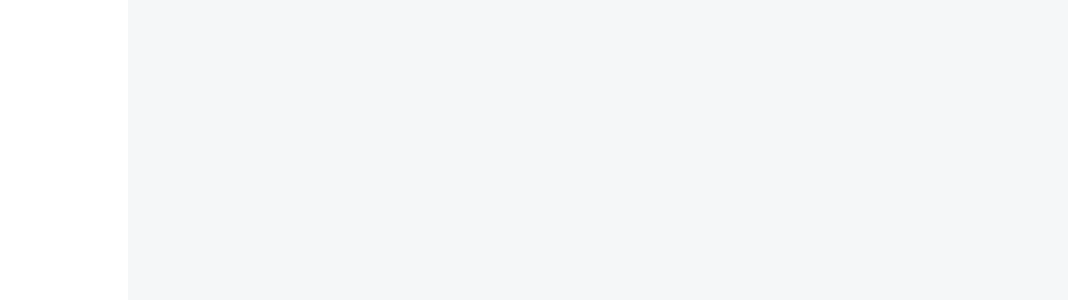
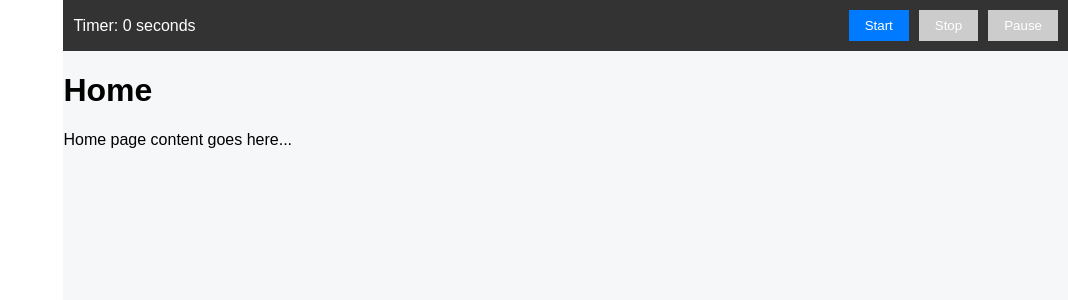
Before and after one commit to adam-marey/StackOverWhelmed, a React (Vite) app: page / in a window 1280 px wide. Shown: the top 300 px of the page, without its empty margins (212-1280 px from the left). Built offline with nearby package versions, Linux system fonts and the light colour scheme.

Commit message:
changed layout - added a times and navbar

```diff
--- a/src/App.jsx
+++ b/src/App.jsx
@@ -1,10 +1,13 @@
 import React from 'react';
 import SideMenu from './components/SideMenu';
+import Navbar from './components/Navbar';
+import Home from './components/Home';
 
 const App = () => {
   return (
     <div className="app-container">
       <SideMenu />
+      <Home />
     </div>
   );
 };
--- /dev/null
+++ b/src/components/Home.jsx
@@ -0,0 +1,14 @@
+import React from 'react';
+import Navbar from './Navbar';
+
+const Home = () => {
+  return (
+    <div className="home">
+      <Navbar />
+      <h1>Home</h1>
+      <p>Home page content goes here...</p>
+    </div>
+  );
+};
+
+export default Home;
--- /dev/null
+++ b/src/components/Navbar.css
@@ -0,0 +1,26 @@
+.navbar {
+  background-color: #333;
+  color: white;
+  display: flex;
+  justify-content: space-between;
+  padding: 10px;
+  align-items: center;
+}
+
+.navbar button {
+  background-color: #007bff;
+  color: white;
+  border: none;
+  padding: 8px 16px;
+  margin-left: 10px;
+  cursor: pointer;
+}
+
+.navbar button:disabled {
+  background-color: #ccc;
+  cursor: not-allowed;
+}
+
+.navbar button:hover {
+  background-color: #0056b3;
+}
--- /dev/null
+++ b/src/components/Navbar.jsx
@@ -0,0 +1,61 @@
+import React, { useState, useEffect } from 'react';
+import './Navbar.css'; // Import your CSS here
+
+const Navbar = () => {
+  const [timerRunning, setTimerRunning] = useState(false);
+  const [timerPaused, setTimerPaused] = useState(false);
+  const [seconds, setSeconds] = useState(0);
+
+  useEffect(
+    () => {
+      let interval;
+
+      if (timerRunning && !timerPaused) {
+        interval = setInterval(() => {
+          setSeconds(prevSeconds => prevSeconds + 1);
+        }, 1000);
+      } else if (!timerRunning && timerPaused) {
+        clearInterval(interval);
+      }
+
+      return () => clearInterval(interval);
+    },
+    [timerRunning, timerPaused]
+  );
+
+  const handleStart = () => {
+    setTimerRunning(true);
+    setTimerPaused(false);
+  };
+
+  const handleStop = () => {
+    setTimerRunning(false);
+    setTimerPaused(false);
+    setSeconds(0);
+  };
+
+  const handlePause = () => {
+    setTimerPaused(true);
+  };
+
+  return (
+    <nav className="navbar">
+      <div>
+        Timer: {seconds} seconds
+      </div>
+      <div>
+        <button onClick={handleStart} disabled={timerRunning}>
+          Start
+        </button>
+        <button onClick={handleStop} disabled={!timerRunning}>
+          Stop
+        </button>
+        <button onClick={handlePause} disabled={!timerRunning || timerPaused}>
+          Pause
+        </button>
+      </div>
+    </nav>
+  );
+};
+
+export default Navbar;
--- a/src/components/SideMenu.css
+++ b/src/components/SideMenu.css
@@ -1,6 +1,33 @@
 .side-menu {
-  color: red;
+  color: #fff;
   width: 300px;
   padding: 20px;
-  background-color: #fff;
 }
+.logo {
+  display: flex;
+  color: #80b3ff;
+  font-size: 2.5rem;
+  margin-bottom: 20px;
+}
+h2 {
+  font-size: 1.5rem;
+  margin-bottom: 20px;
+  color: #80b3ff;
+}
+
+ul {
+  list-style: none;
+  padding: 0;
+}
+
+li {
+  cursor: pointer;
+  font-size: 1.2rem;
+  padding: 10px 0;
+  transition: background-color 0.3s ease-in-out;
+  color: #73777b;
+}
+
+li:hover {
+  color: #80b3ff;
+}
--- a/src/index.css
+++ b/src/index.css
@@ -8,5 +8,10 @@ body {
   display: flex;
   height: 100vh;
   align-items: center;
+}
+.home {
+  height: 100vh;
+  width: 100%;
+  align-items: center;
   background-color: #f5f7f8;
 }
```
